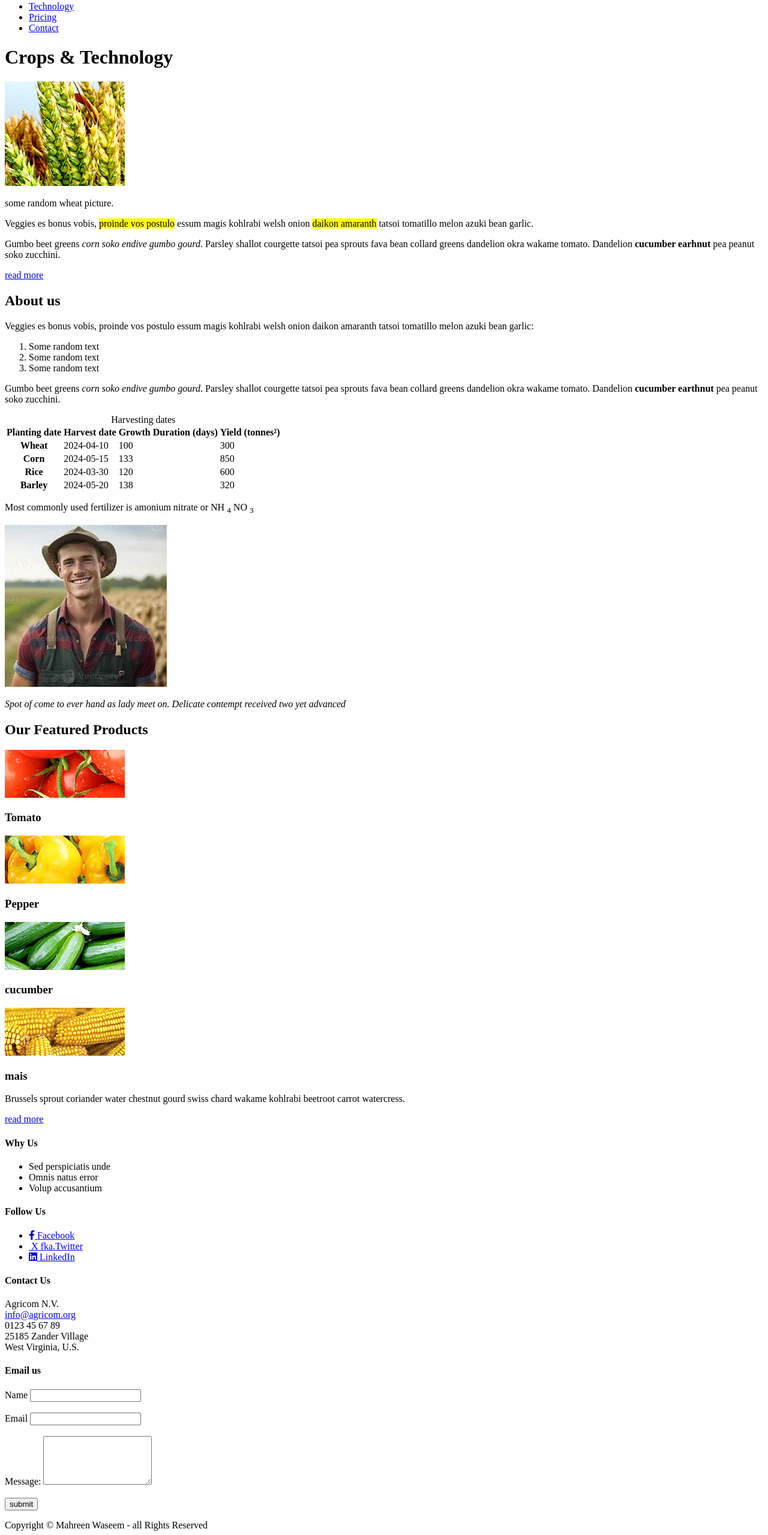
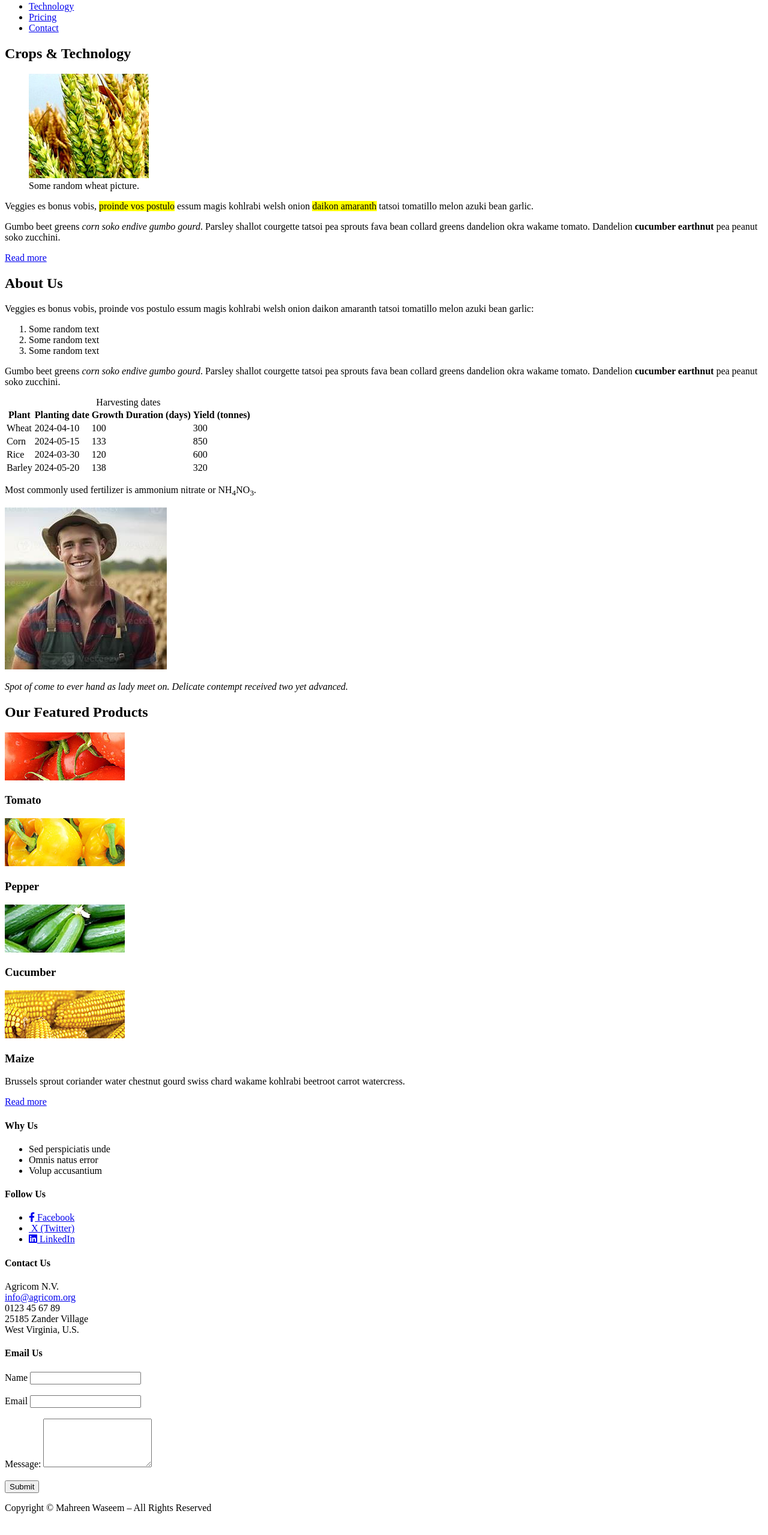
Before and after one commit to mahreenwaseem/-BWD1-MahreenWaseem-2526, a website: page 02.HTMLBasis/Agricom/index.html in a window 1280 px wide. Shown: the part 141-2700 px from the top of the page at 60% size. Drawn offline with Linux system fonts and the light colour scheme.

Commit message:
2de versie (geprobeerd)

```diff
--- a/02.HTMLBasis/Agricom/index.html
+++ b/02.HTMLBasis/Agricom/index.html
@@ -5,68 +5,92 @@
   <meta name="viewport" content="width=device-width, initial-scale=1.0">
   <title>Agricom</title>
   <link href="https://fonts.googleapis.com/icon?family=Material+Icons" rel="stylesheet">
+  <link rel="stylesheet" href="https://cdnjs.cloudflare.com/ajax/libs/font-awesome/6.4.0/css/all.min.css"
+        crossorigin="anonymous" referrerpolicy="no-referrer">
+</head>
 
-  <link rel="stylesheet" href="https://cdnjs.cloudflare.com/ajax/libs/font-awesome/6.4.0/css/all.min.css" integrity="" crossorigin="anonymous" referrerpolicy="no-referrer" />
-</head>
 <body>
-<a href="#"><img src="img/afbeeldingen/logo.png" alt logo></a>
+
+  <!-- HEADER -->
+  <header>
+    <a href="#"><img src="img/afbeeldingen/logo.png" alt="logo"></a>
+    <nav>
       <ul>
-    <li><a href="https://odisee.be">homepagina</a></li>
+        <li><a href="https://odisee.be">Homepagina</a></li>
         <li><a href="https://odisee.be">Products</a></li>
         <li><a href="https://odisee.be">Technology</a></li>
         <li><a href="https://odisee.be">Pricing</a></li>
         <li><a href="https://odisee.be">Contact</a></li>
       </ul>
+    </nav>
+  </header>
+
+  <!-- MAIN CONTENT -->
+  <main>
+
+    <section>
       <h1>Crops &amp; Technology</h1>
+      <figure>
         <a href="#"><img src="img/afbeeldingen/wheat.jpg" alt="wheat"></a>
-<p>some random wheat picture.</p>
+        <figcaption>Some random wheat picture.</figcaption>
+      </figure>
+
       <p>
-        Veggies es bonus vobis, <mark>proinde vos postulo</mark> essum magis kohlrabi welsh onion <mark>daikon amaranth</mark> tatsoi tomatillo melon azuki bean garlic.
-      </p>
-      <p>
-        Gumbo beet greens <em>corn soko endive gumbo gourd</em>. Parsley shallot courgette tatsoi pea sprouts fava bean collard greens dandelion okra wakame tomato. Dandelion <strong>cucumber earhnut</strong> pea peanut soko zucchini.
+        Veggies es bonus vobis, <mark>proinde vos postulo</mark> essum magis kohlrabi welsh onion
+        <mark>daikon amaranth</mark> tatsoi tomatillo melon azuki bean garlic.
       </p>
 
- <a href="https://odisee.be/info">read more</a>
- <h2>About us</h2>
       <p>
-        Veggies es bonus vobis, proinde vos postulo essum magis kohlrabi welsh onion daikon amaranth tatsoi tomatillo melon azuki bean garlic:
+        Gumbo beet greens <em>corn soko endive gumbo gourd</em>. Parsley shallot courgette tatsoi pea sprouts fava bean
+        collard greens dandelion okra wakame tomato. Dandelion <strong>cucumber earthnut</strong> pea peanut soko zucchini.
       </p>
+
+      <a href="https://odisee.be/info">Read more</a>
+    </section>
+
+    <section>
+      <h2>About Us</h2>
+      <p>
+        Veggies es bonus vobis, proinde vos postulo essum magis kohlrabi welsh onion daikon amaranth tatsoi tomatillo
+        melon azuki bean garlic:
+      </p>
+
       <ol>
         <li>Some random text</li>
         <li>Some random text</li>
         <li>Some random text</li>
       </ol>
+
       <p>
-        Gumbo beet greens <em>corn soko endive gumbo gourd</em>. Parsley shallot courgette
-    tatsoi pea sprouts fava bean collard greens dandelion okra wakame tomato.
-    Dandelion <strong>cucumber earthnut</strong> pea peanut soko zucchini.
+        Gumbo beet greens <em>corn soko endive gumbo gourd</em>. Parsley shallot courgette tatsoi pea sprouts fava bean
+        collard greens dandelion okra wakame tomato. Dandelion <strong>cucumber earthnut</strong> pea peanut soko zucchini.
       </p>
+
       <table>
         <caption>Harvesting dates</caption>
         <thead>
           <tr>
+            <th scope="col">Plant</th>
             <th scope="col">Planting date</th>
-         <th scope="col">Harvest date</th>
             <th scope="col">Growth Duration (days)</th>
-         <th scope="col"> Yield (tonnes&sup2;)</th>
+            <th scope="col">Yield (tonnes)</th>
           </tr>
         </thead>
         <tbody>
           <tr>
-         <th scope="row">Wheat</th>
+            <td>Wheat</td>
             <td>2024-04-10</td>
             <td>100</td>
             <td>300</td>
           </tr>
           <tr>
-          <th scope="row">Corn</th>
+            <td>Corn</td>
             <td>2024-05-15</td>
             <td>133</td>
             <td>850</td>
           </tr>
           <tr>
-         <th scope="row">Rice</th>
+            <td>Rice</td>
             <td>2024-03-30</td>
             <td>120</td>
             <td>600</td>
@@ -74,67 +98,88 @@
         </tbody>
         <tfoot>
           <tr>
-         <th scope="row">Barley</th>
+            <td>Barley</td>
             <td>2024-05-20</td>
             <td>138</td>
             <td>320</td>
           </tr>
         </tfoot>
       </table>
-<p>Most commonly used fertilizer is amonium nitrate or NH <sub>4</sub> NO <sub>3</sub>
-</p>
-<img src="img/afbeeldingen/me.jpg" alt="">
-<p> <em>Spot of come to ever hand as lady meet on. Delicate contempt received two yet advanced</em></p>
+
+      <p>Most commonly used fertilizer is ammonium nitrate or NH<sub>4</sub>NO<sub>3</sub>.</p>
+      <img src="img/afbeeldingen/me.jpg" alt="farmer">
+      <p><em>Spot of come to ever hand as lady meet on. Delicate contempt received two yet advanced.</em></p>
+    </section>
+
+    <section>
       <h2>Our Featured Products</h2>
-<img src="img/afbeeldingen/featured1.jpg" alt="">
+
+      <img src="img/afbeeldingen/featured1.jpg" alt="Tomato">
       <h3>Tomato</h3>
-<img src="img/afbeeldingen/featured2.jpg" alt="">
+
+      <img src="img/afbeeldingen/featured2.jpg" alt="Pepper">
       <h3>Pepper</h3>
-<img src="img/afbeeldingen/featured3.jpg" alt="">
-<h3>cucumber</h3>
-<img src="img/afbeeldingen/featured4.jpg" alt="">
-<h3>mais</h3>
+
+      <img src="img/afbeeldingen/featured3.jpg" alt="Cucumber">
+      <h3>Cucumber</h3>
+
+      <img src="img/afbeeldingen/featured4.jpg" alt="Maize">
+      <h3>Maize</h3>
+
       <p>Brussels sprout coriander water chestnut gourd swiss chard wakame kohlrabi beetroot carrot watercress.</p>
- <a href="https://odisee.be">read more</a>
+      <a href="https://odisee.be">Read more</a>
+    </section>
+
+    <section>
       <h4>Why Us</h4>
       <ul>
         <li>Sed perspiciatis unde</li>
         <li>Omnis natus error</li>
         <li>Volup accusantium</li>
       </ul>
+    </section>
+
+  </main>
+
+  <!-- FOOTER -->
+  <footer>
+    <section>
       <h4>Follow Us</h4>
       <ul>
         <li><a href="#"><i class="fa-brands fa-facebook-f"></i> Facebook</a></li>
-     <li><a href="#"><i class="fa-brands fa-twitter-f"></i> X fka.Twitter</a></li>
-      <li><a href="#"><i class="fa-brands fa-linkedin -f"></i> LinkedIn</a></li>
+        <li><a href="#"><i class="fa-brands fa-x-twitter"></i> X (Twitter)</a></li>
+        <li><a href="#"><i class="fa-brands fa-linkedin"></i> LinkedIn</a></li>
       </ul>
+    </section>
+
+    <section>
       <h4>Contact Us</h4>
-     <p>Agricom N.V.<br>
+      <p>
+        Agricom N.V.<br>
         <a href="mailto:info@agricom.org">info@agricom.org</a><br>
         0123 45 67 89<br>
         25185 Zander Village<br>
-      West Virginia, U.S.</p>
-<h4>Email us</h4>
-<div>
-    <label for="Name">Name</label>
-    <input type="name" id="Name" required>
-</div>
-<br>
-<div>
-    <label for="Email">Email</label>
-    <input type="email" id="email" required>
-</div>
-<br>
-<div>
-         <label for="desc">Message:</label>
-         <textarea id="desc" cols="20" rows="5" required></textarea>
-      </div>
-      <br>
+        West Virginia, U.S.
+      </p>
+    </section>
 
-      <div>
-      <button type="submit">submit</button>
-   </div>
-    <p>Copyright &copy; Mahreen Waseem - all Rights Reserved</p>
+    <section>
+      <h4>Email Us</h4>
+      <form action="#" method="post">
+        <label for="name">Name</label>
+        <input type="text" id="name" name="name" required><br><br>
+
+        <label for="email">Email</label>
+        <input type="email" id="email" name="email" required><br><br>
+
+        <label for="message">Message:</label>
+        <textarea id="message" cols="20" rows="5" required></textarea><br><br>
+
+        <button type="submit">Submit</button>
+      </form>
+    </section>
+
+    <p>Copyright &copy; Mahreen Waseem – All Rights Reserved</p>
   </footer>
 
 </body>
```
Also changed, not shown: 02.HTMLBasis/MijnEerstePagina/index.html (+3 -0 lines), 02.HTMLBasis/iconenLijstjes/Index.html (+30 -19 lines). Lines whose indentation alone changed are shown as unchanged.
